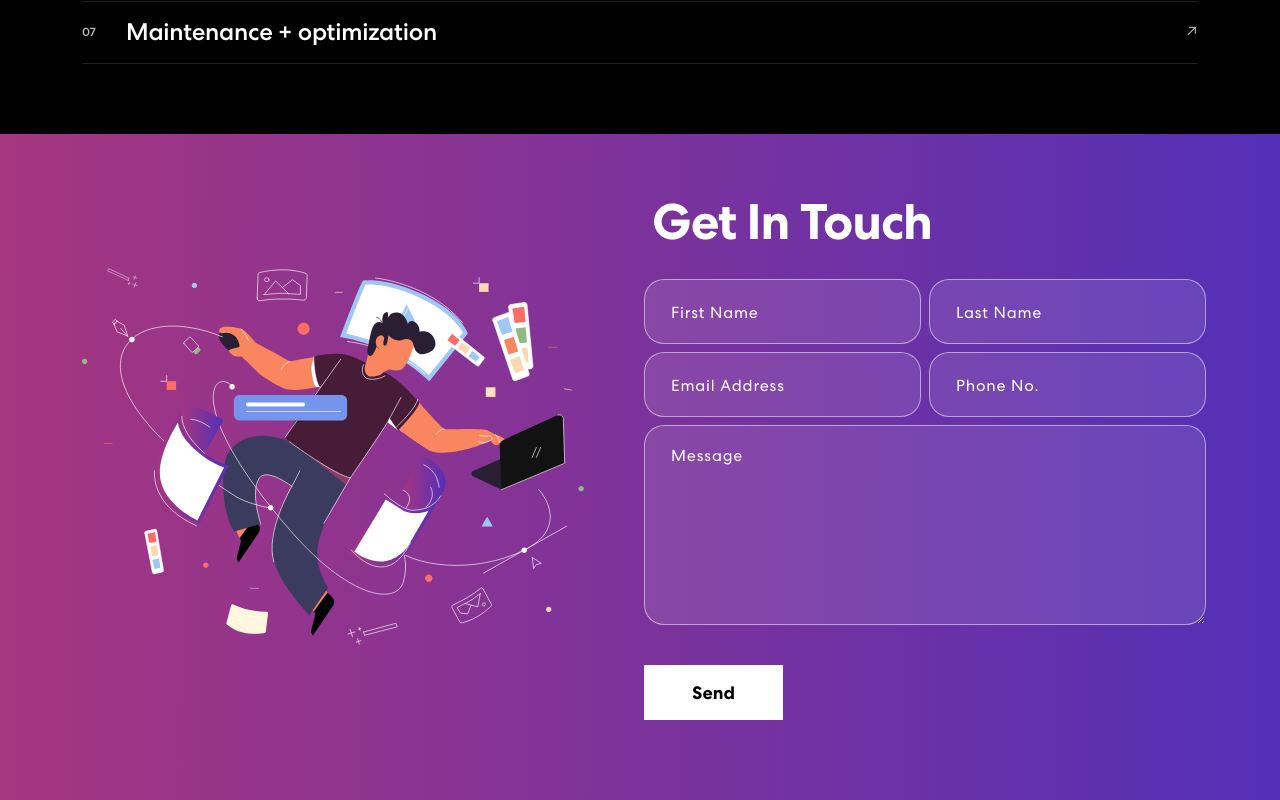
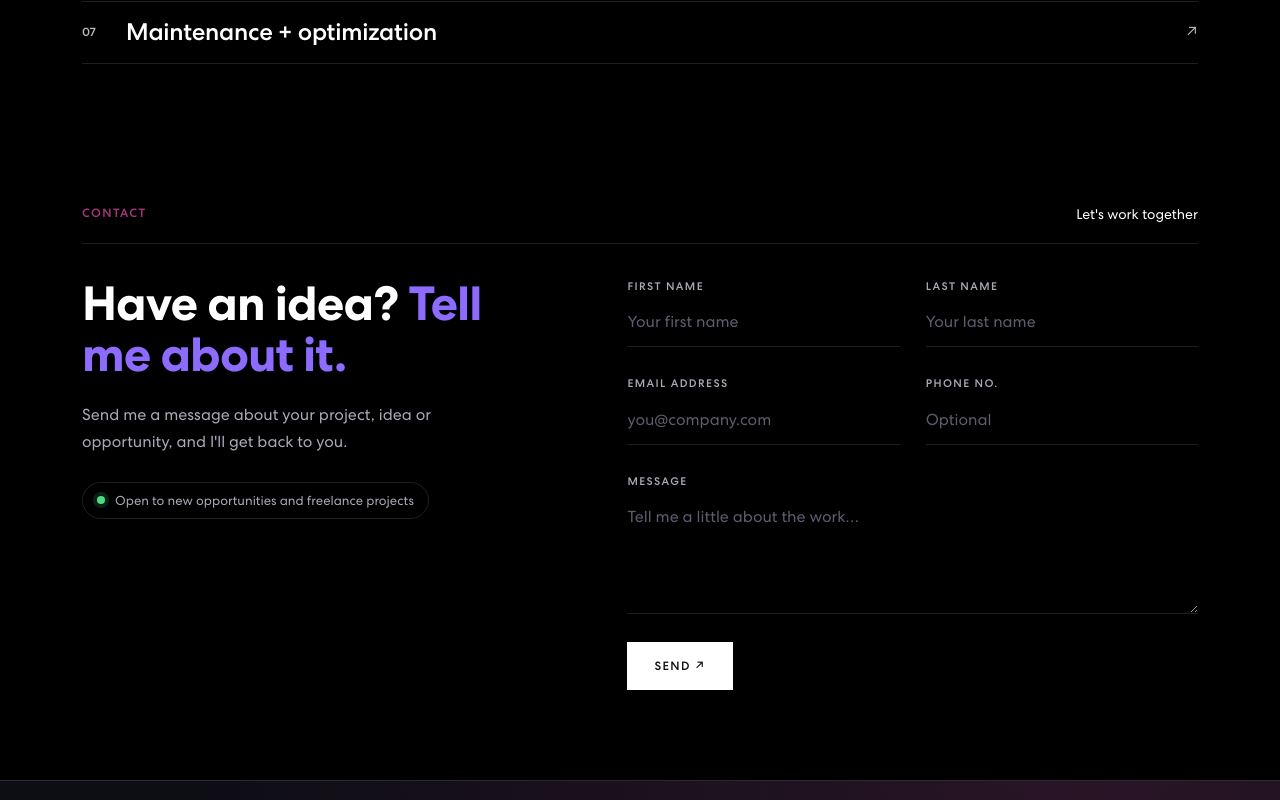
Before and after one commit to Maryamalkurd/frontPages_portfolio-, a React (Create React App) app: page / in a window 1280 px wide. Shown: the part 4060-4860 px from the top of the page. Built offline with nearby package versions, Linux system fonts and the light colour scheme.

Commit message:
Add files via upload

```diff
--- a/src/components/Contact.js
+++ b/src/components/Contact.js
@@ -1,9 +1,5 @@
 import { useState } from "react";
-import { Container, Row, Col } from "react-bootstrap";
 import emailjs from "@emailjs/browser";
-import contactImg from "../assets/img/contact-img.svg";
-// import "animate.css";
-import TrackVisibility from "react-on-screen";
 
 const SERVICE_ID = "service_8k64i0h";
 const TEMPLATE_ID = "template_ya4rv61";
@@ -19,7 +15,7 @@ const formInitialDetails = {
 
 export const Contact = () => {
   const [formDetails, setFormDetails] = useState(formInitialDetails);
-  const [buttonText, setButtonText] = useState("Send");
+  const [buttonText, setButtonText] = useState("Send ↗");
   const [status, setStatus] = useState({});
 
   const onFormUpdate = (category, value) => {
@@ -51,93 +47,100 @@ export const Contact = () => {
         message: "Something went wrong, please try again later.",
       });
     } finally {
-      setButtonText("Send");
+      setButtonText("Send ↗");
     }
   };
 
   return (
-    <section className="contact" id="connect">
-      <Container>
-        <Row className="align-items-center">
-          <Col xs={12} md={6}>
-            <TrackVisibility>
-              {({ isVisible }) => (
-                <img
-                  className={isVisible ? "" : ""}
-                  src={contactImg}
-                  alt="Contact Us"
-                />
-              )}
-            </TrackVisibility>
-          </Col>
-          <Col xs={12} md={6}>
-            <TrackVisibility>
-              {({ isVisible }) => (
-                <div className={isVisible ? "" : ""}>
-                  <h2>Get In Touch</h2>
-                  <form onSubmit={handleSubmit}>
-                    <Row>
-                      <Col xs={12} sm={6} className="px-1">
+    <section className="sx ct" id="connect">
+      <div className="container">
+        <div className="sx-head">
+          <span>Contact</span>
+          <span>Let's work together</span>
+        </div>
+
+        <div className="ct-grid">
+          <div>
+            <h2 className="ct-title">
+              Have an idea? <em>Tell me about it.</em>
+            </h2>
+            <p className="ct-text">
+              Send me a message about your project, idea or opportunity, and
+              I'll get back to you.
+            </p>
+            <span className="ct-avail">
+              <i />
+              Open to new opportunities and freelance projects
+            </span>
+          </div>
+
+          <form className="ct-form" onSubmit={handleSubmit}>
+            <div className="ct-field">
+              <label htmlFor="ct-first">First name</label>
               <input
+                id="ct-first"
                 type="text"
                 required
                 value={formDetails.firstName}
-                          placeholder="First Name"
+                placeholder="Your first name"
                 onChange={(e) => onFormUpdate("firstName", e.target.value)}
               />
-                      </Col>
-                      <Col xs={12} sm={6} className="px-1">
+            </div>
+            <div className="ct-field">
+              <label htmlFor="ct-last">Last name</label>
               <input
+                id="ct-last"
                 type="text"
                 value={formDetails.lastName}
-                          placeholder="Last Name"
+                placeholder="Your last name"
                 onChange={(e) => onFormUpdate("lastName", e.target.value)}
               />
-                      </Col>
-                      <Col xs={12} sm={6} className="px-1">
+            </div>
+            <div className="ct-field">
+              <label htmlFor="ct-email">Email address</label>
               <input
+                id="ct-email"
                 type="email"
                 required
                 value={formDetails.email}
-                          placeholder="Email Address"
+                placeholder="you@company.com"
                 onChange={(e) => onFormUpdate("email", e.target.value)}
               />
-                      </Col>
-                      <Col xs={12} sm={6} className="px-1">
+            </div>
+            <div className="ct-field">
+              <label htmlFor="ct-phone">Phone no.</label>
               <input
+                id="ct-phone"
                 type="tel"
                 value={formDetails.phone}
-                          placeholder="Phone No."
+                placeholder="Optional"
                 onChange={(e) => onFormUpdate("phone", e.target.value)}
               />
-                      </Col>
-                      <Col xs={12} className="px-1">
+            </div>
+            <div className="ct-field ct-full">
+              <label htmlFor="ct-message">Message</label>
               <textarea
-                          rows="6"
+                id="ct-message"
+                rows="4"
                 required
                 value={formDetails.message}
-                          placeholder="Message"
+                placeholder="Tell me a little about the work…"
                 onChange={(e) => onFormUpdate("message", e.target.value)}
               ></textarea>
+            </div>
+            <div className="ct-actions">
               <button type="submit" disabled={buttonText === "Sending..."}>
-                          <span>{buttonText}</span>
+                {buttonText}
               </button>
-                      </Col>
               {status.message && (
-                        <Col>
-                          <p className={status.success ? "success" : "danger"}>
+                <p className={status.success ? "ct-ok" : "ct-err"}>
                   {status.message}
                 </p>
-                        </Col>
               )}
-                    </Row>
+            </div>
           </form>
         </div>
-              )}
-            </TrackVisibility>
-          </Col>
-        </Row>
-      </Container>
+      </div>
     </section>
   );
 };
```
Lines whose indentation alone changed are shown as unchanged.
